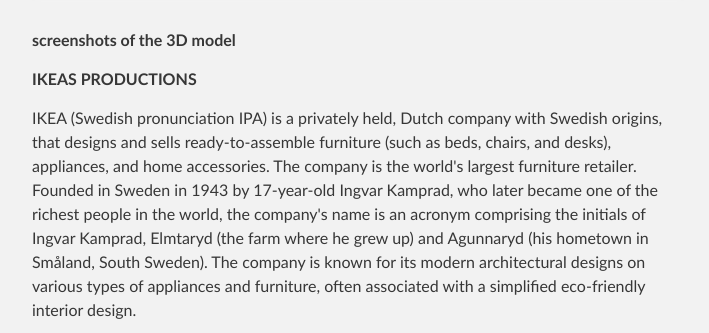
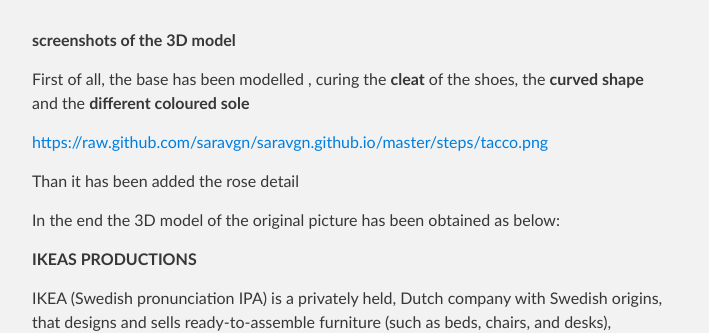
Before and after one commit to saravgn/saravgn.github.io, a plain HTML site: page index.html in a window 1280 px wide. Shown: the part 4667-5000 px from the top of the page, without its empty margins (288-997 px from the left). Drawn offline with Linux system fonts and the light colour scheme.

Commit message:
Replace master branch with page content via GitHub

```diff
--- a/index.html
+++ b/index.html
@@ -99,6 +99,14 @@ A shoe is an item of footwear intended to protect and comfort the human foot whi
 
 <p><strong>screenshots of the 3D model</strong></p>
 
+<p>First of all, the base has been modelled , curing the <strong>cleat</strong> of the shoes, the <strong>curved shape</strong> and the <strong>different coloured sole</strong></p>
+
+<p><a href="https://raw.github.com/saravgn/saravgn.github.io/master/steps/tacco.png">https://raw.github.com/saravgn/saravgn.github.io/master/steps/tacco.png</a></p>
+
+<p>Than it has been added the rose detail</p>
+
+<p>In the end the 3D model of the original picture has been obtained as below:</p>
+
 <p><strong>IKEAS PRODUCTIONS</strong></p>
 
 <p>IKEA (Swedish pronunciation IPA) is a privately held, Dutch company with Swedish origins, that designs and sells ready-to-assemble furniture (such as beds, chairs, and desks), appliances, and home accessories. The company is the world's largest furniture retailer. Founded in Sweden in 1943 by 17-year-old Ingvar Kamprad, who later became one of the richest people in the world, the company's name is an acronym comprising the initials of Ingvar Kamprad, Elmtaryd (the farm where he grew up) and Agunnaryd (his hometown in Småland, South Sweden). The company is known for its modern architectural designs on various types of appliances and furniture, often associated with a simplified eco-friendly interior design.</p>
```
Also changed, not shown: params.json (+1 -1 lines).
